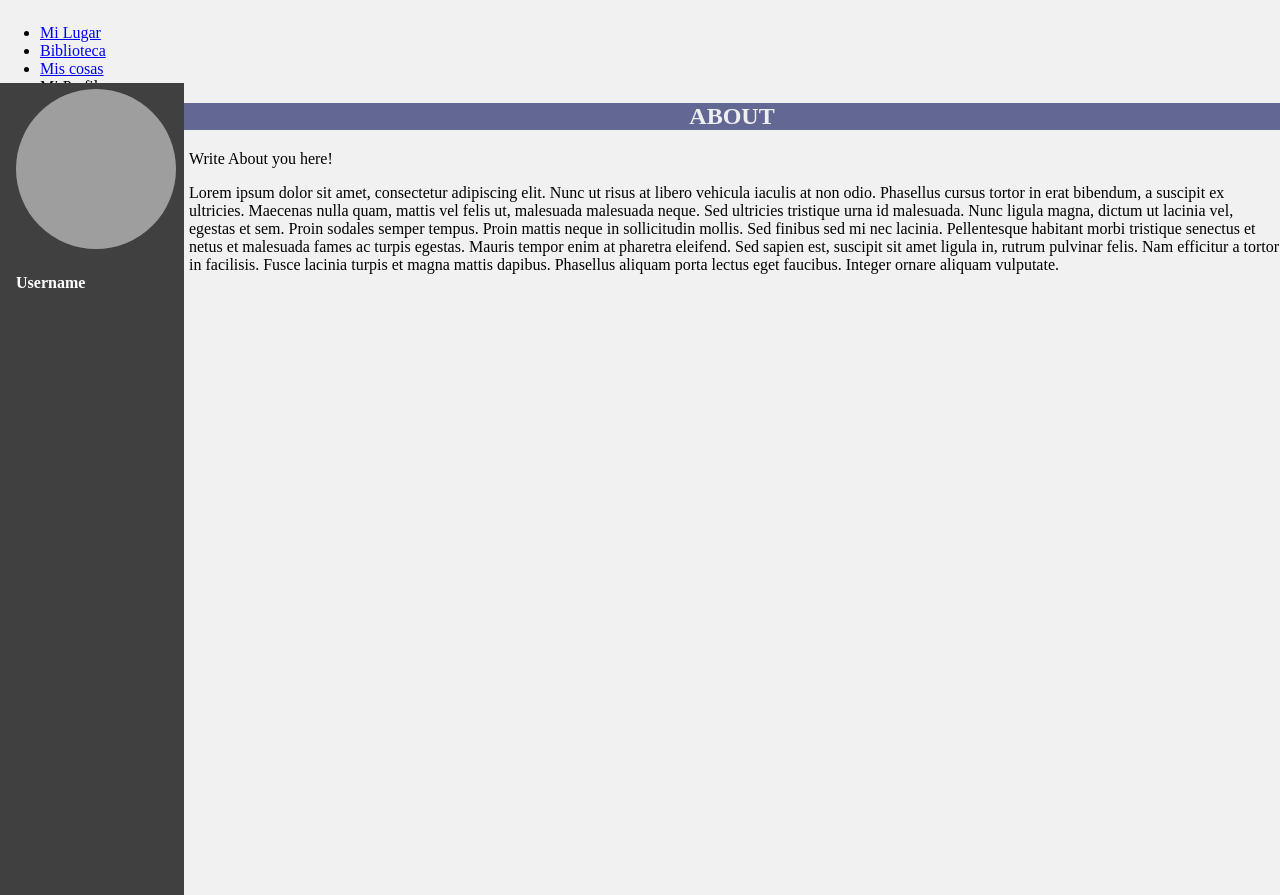
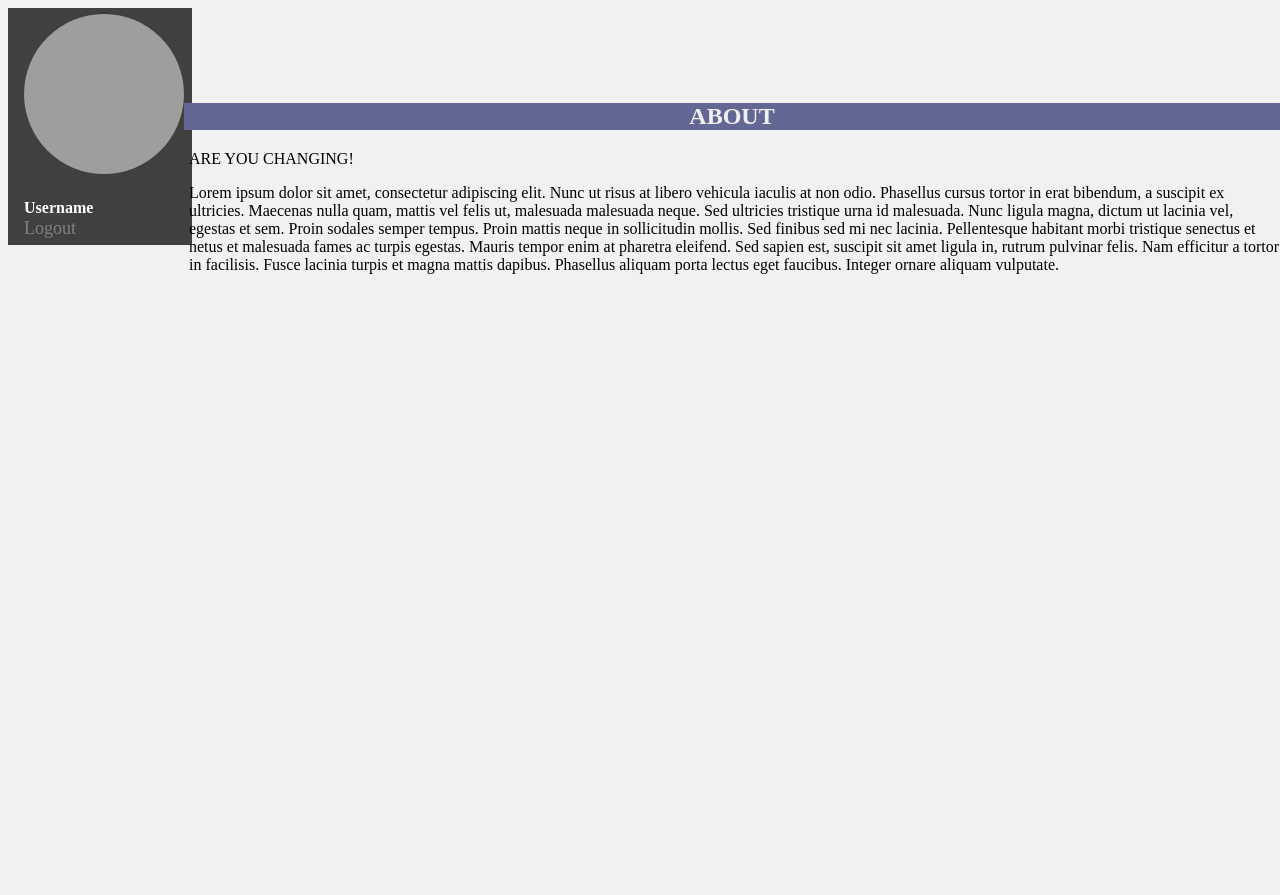
Before and after one commit to victoria-peinado/web, a PHP site: page /perfil.html in a window 1280 px wide. After the commit the page ends 274 px from the top, so only its background shows below. Run offline with PHP 8.4, Linux system fonts and the light colour scheme; grey boxes are pictures that could not be loaded.

Commit message:
links y tildes arreglados, boton logout

```diff
--- a/milugar/biblioteca/biblioteca.html
+++ b/milugar/biblioteca/biblioteca.html
@@ -4,6 +4,7 @@
 
 <meta name="viewport" content="width=device-width, initial-scale=1">
 
+<meta charset="utf-8">
 
 <link rel="stylesheet" href="../menu.css"> <!--eliminar el meno y usar el css global-->
   <link rel="stylesheet" href="biblioteca.css">
@@ -27,7 +28,7 @@ tr:nth-child(even) {background-color: #f2f2f2;}
 	<li class="lbutton"><a href="../principal.php">Mi Lugar</a></li>
 	<li class="active">Biblioteca</li>
 	<li class="lbutton"><a href="#">Mis cosas</a></li>
-	<li class="lbutton"><a href="perfil/perfil.html">Mi Perfil</a></li>
+	<li class="lbutton"><a href="../perfil/perfil.html">Mi Perfil</a></li>
 </ul>
 
 
--- a/milugar/perfil/perfil.css
+++ b/milugar/perfil/perfil.css
@@ -12,15 +12,14 @@
   padding-top: 20px;
   color:white;
   padding: 6px 8px 6px 16px;
-  position:absolute;
-  left:0; top:83px; bottom: 0;
+  position:relative;
 }
 
 /* The navigation menu links */
 .sidenav a {
   padding: 6px 8px 6px 16px;
   text-decoration: none;
-  font-size: 25px;
+  font-size: 10%;
   color: #818181;
   display: block;
 }
--- a/milugar/perfil/perfil.html
+++ b/milugar/perfil/perfil.html
@@ -1,13 +1,16 @@
 <!DOCTYPE html>
 <html>
 <head>
-
 	<meta name="viewport" content="width=device-width, initial-scale=1">
 
+	<meta charset="utf-8">
 
 	<link rel="stylesheet" href="../menu.css"> <!--eliminar el meno y usar el css global-->
+
 	<link rel="stylesheet" href="perfil.css">
+
 	  <script type="text/javascript" src="ejemplos.js"></script>
+
 	  <style>
 		table {
 			  border-collapse: collapse;
@@ -25,13 +28,12 @@ tr:nth-child(even) {
 	</style>
 </head>
 
-
 <body style=" background-color: #f1f1f1;">
 	<!-- Page content -->
 	<div class="top">
 		<ul class="flexlist">
 			<li class="lbutton"><a href="../principal.php">Mi Lugar</a></li>
-			<li class="lbutton"><a href="biblioteca/biblioteca.html">Biblioteca</a></li>
+			<li class="lbutton"><a href="../biblioteca/biblioteca.html">Biblioteca</a></li>
 			<li class="lbutton"><a href="#">Mis cosas</a></li>
 			<li class="active">Mi Perfil</li>
 		</ul>
@@ -40,13 +42,14 @@ tr:nth-child(even) {
 	<div class="sidenav">
 		<img src="http://plantsrescue.com/wp-content/uploads/2013/11/Rosa-Mister-Lincoln-2.jpg" alt="Avatar"> </img>
 		<p><h4>Username</h4></p>
+		<a style="position:absolute;  bottom: 0;  left: 0; font-size:18px" href="#">Logout</a> <!--tuve que poner el style acá adentro porque si no no me dejaba cambiar el tamaño del link y no c por qué-->
 
 	</div>
 	<div class="main">
 	    <h2 style="background-color:#626893; color:#efefef;text-align:center;">
 		 ABOUT
 	    </h2>
-		 <p>Write About you here!</p>
+		 <p>ARE YOU CHANGING!</p>
 		 <p>Lorem ipsum dolor sit amet, consectetur adipiscing elit. Nunc ut risus at libero vehicula iaculis at non odio. Phasellus cursus tortor in erat bibendum, a suscipit ex ultricies. Maecenas nulla quam, mattis vel felis ut, malesuada malesuada neque. Sed ultricies tristique urna id malesuada. Nunc ligula magna, dictum ut lacinia vel, egestas et sem. Proin sodales semper tempus. Proin mattis neque in sollicitudin mollis. Sed finibus sed mi nec lacinia. Pellentesque habitant morbi tristique senectus et netus et malesuada fames ac turpis egestas. Mauris tempor enim at pharetra eleifend. Sed sapien est, suscipit sit amet ligula in, rutrum pulvinar felis. Nam efficitur a tortor in facilisis. Fusce lacinia turpis et magna mattis dapibus. Phasellus aliquam porta lectus eget faucibus. Integer ornare aliquam vulputate.</p>
 	</div>
 
--- a/milugar/principal.php
+++ b/milugar/principal.php
@@ -1,6 +1,8 @@
 
 <html>
 <head>
+
+<meta charset="utf-8">
 
 <meta name="viewport" content="width=device-width, initial-scale=1">
   <link rel="stylesheet" href="menu.css">
```
Lines whose indentation alone changed are shown as unchanged.
